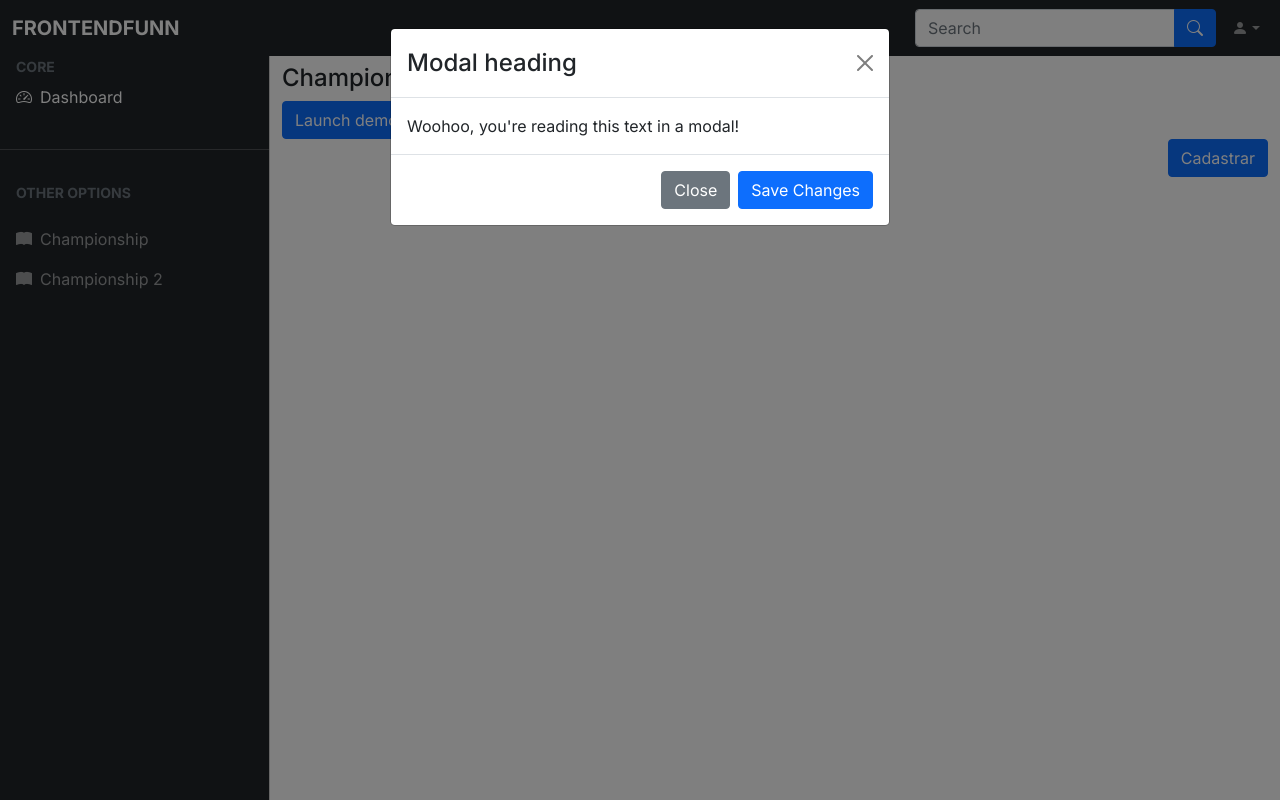
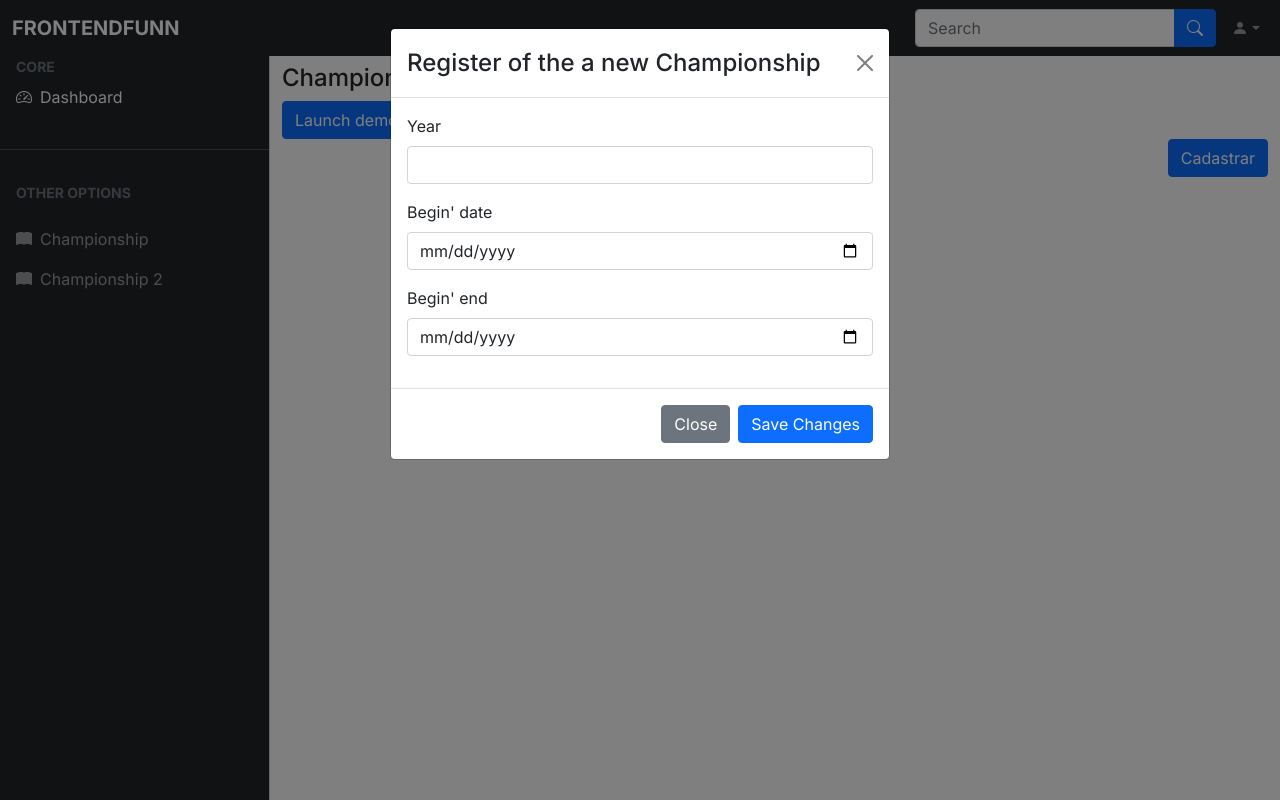
Before and after one commit to fernando88to/digitaloceanformula1, a Next.js app in the folder frontend/: page /frontend/championship/index2 in a window 1280 px wide. Both pictures are taken after a click on the button "Launch demo modal". Built offline with nearby package versions, Linux system fonts and the light colour scheme.

Commit message:
trabalhando nos forms do react

```diff
--- a/frontend/src/pages/championship/index2.tsx
+++ b/frontend/src/pages/championship/index2.tsx
@@ -1,32 +1,43 @@
 import {NextPage} from "next";
 import {LayoutBootstrap} from "../../components/LayoutBootstrap/LayoutBootstrap";
-import {useEffect, useState} from "react";
+import {FormEvent, useEffect, useState} from "react";
 
 import Button from 'react-bootstrap/Button';
 import Modal from 'react-bootstrap/Modal';
-
 
 
 interface Iprops {
 
 }
 
-export const IndexPage:NextPage<Iprops> = ({}) =>{
+interface ChampionShip {
+    year: number,
+    begindate: Date,
+    enddate: Date
+}
+
+export const IndexPage: NextPage<Iprops> = ({}) => {
 
 
     const [show, setShow] = useState(false);
 
+    const [championshipInstance, setChampionshipInstance] = useState({} as ChampionShip);
     const handleClose = () => setShow(false);
     const handleShow = () => setShow(true);
 
+    const saveNewChampionship = () =>{
+        console.log(championshipInstance);
+    }
 
-    useEffect(()=>{
+    const handleChangesForm = (event: FormEvent<HTMLInputElement>) => {
+        console.log(event.currentTarget.value);
+
+    }
+
+    useEffect(() => {
 
 
-
-
-
-    },[]);
+    }, []);
 
     return (
         <LayoutBootstrap title="ChampionShip">
@@ -38,14 +49,35 @@ export const IndexPage:NextPage<Iprops> = ({}) =>{
 
             <Modal show={show} onHide={handleClose}>
                 <Modal.Header closeButton>
-                    <Modal.Title>Modal heading</Modal.Title>
+                    <Modal.Title>Register of the a new Championship</Modal.Title>
                 </Modal.Header>
-                <Modal.Body>Woohoo, you're reading this text in a modal!</Modal.Body>
+                <Modal.Body>
+                    <form>
+                        <div className="mb-3">
+                            <label htmlFor="exampleInputEmail1" className="form-label">Year</label>
+                            <input type="number" className="form-control"
+                                    value={championshipInstance.year}
+                                   id="exampleInputEmail1" onChange={handleChangesForm}
+                                   min={0} step={1} aria-describedby="emailHelp"/>
+                        </div>
+                        <div className="mb-3">
+                            <label htmlFor="begindate" className="form-label">Begin' date</label>
+                            <input type="date" className="form-control" id="begindate"/>
+                        </div>
+                        <div className="mb-3">
+                            <label htmlFor="beginend" className="form-label">Begin' end</label>
+                            <input type="date" className="form-control" id="beginend"/>
+                        </div>
+
+
+                    </form>
+
+                </Modal.Body>
                 <Modal.Footer>
                     <Button variant="secondary" onClick={handleClose}>
                         Close
                     </Button>
-                    <Button variant="primary" onClick={handleClose}>
+                    <Button variant="primary" onClick={saveNewChampionship}>
                         Save Changes
                     </Button>
                 </Modal.Footer>
@@ -78,7 +110,6 @@ export const IndexPage:NextPage<Iprops> = ({}) =>{
             </div>*/}
 
 
-
             <div className="row text-end">
                 <div className="col-12">
                     <button type="button" className="btn btn-primary">Cadastrar</button>
```
